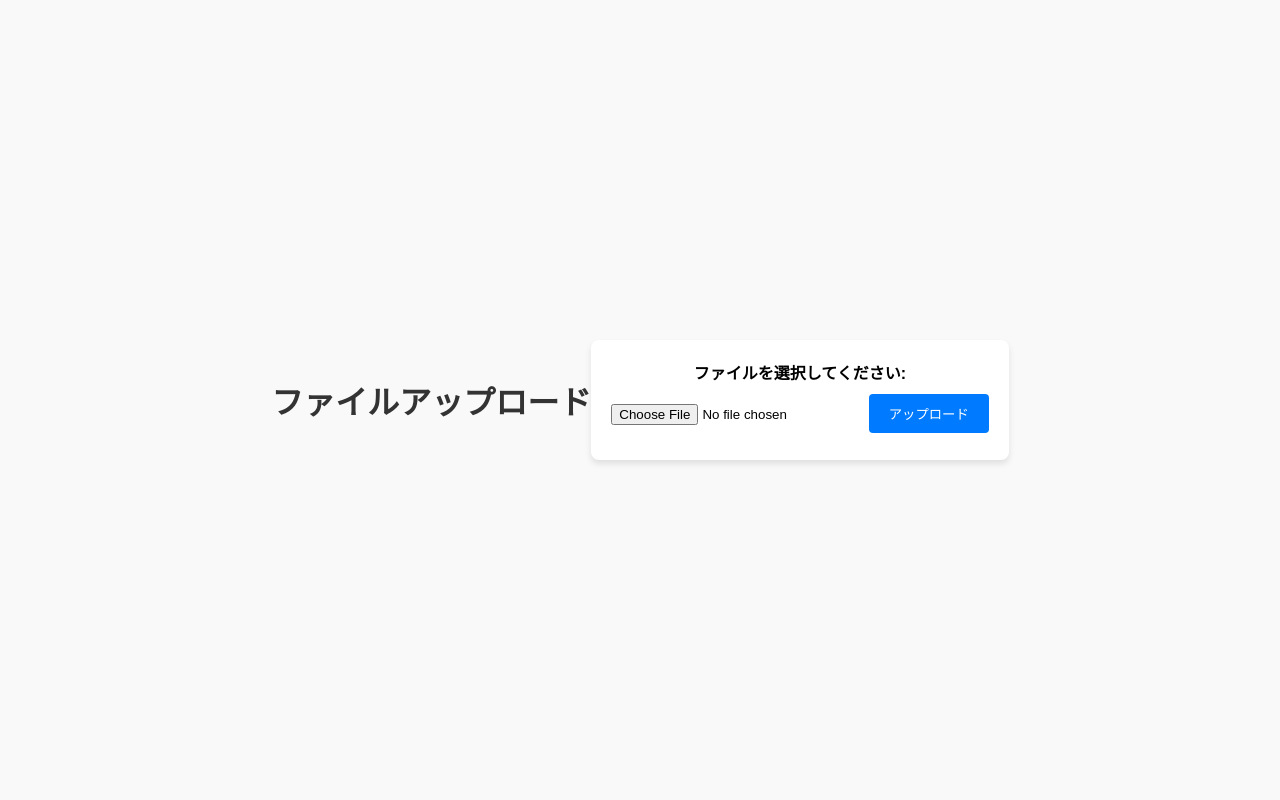
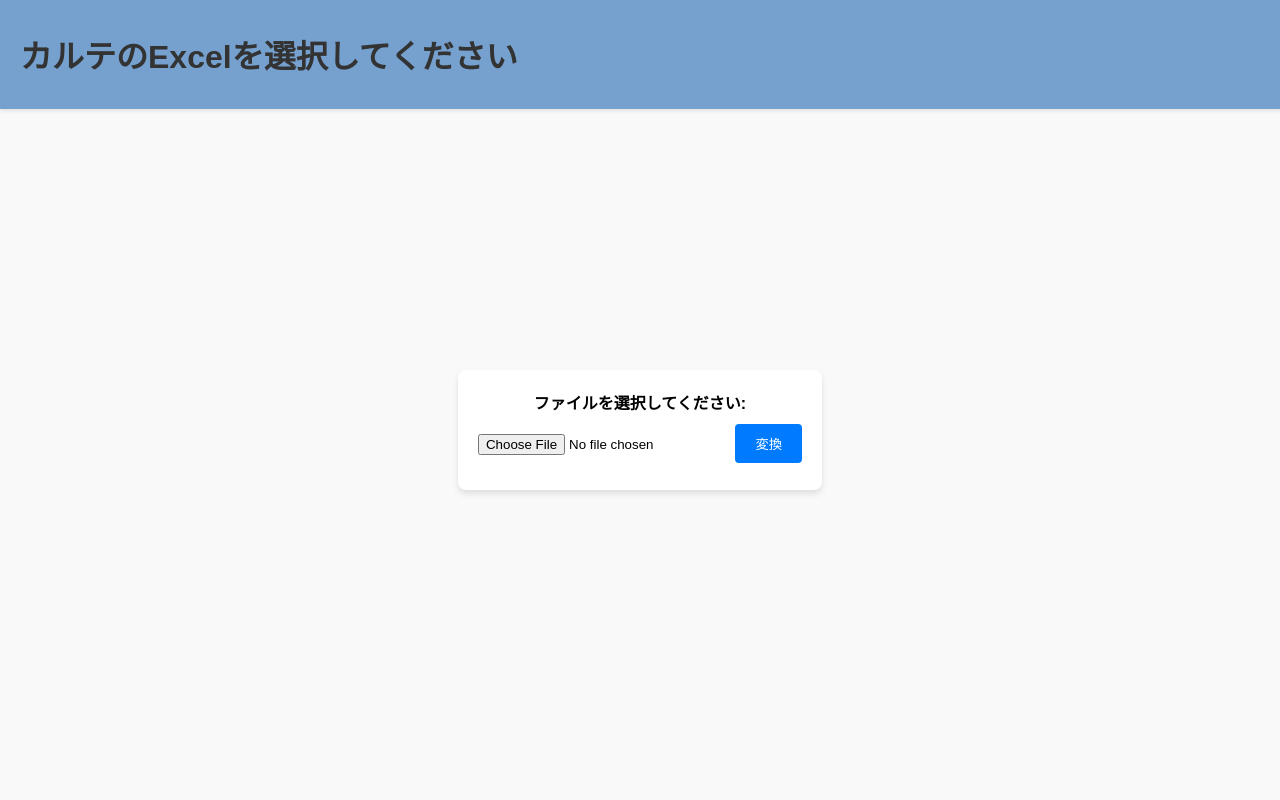
Before and after one commit to FukumotoIkuma/athena_application, a Flask app: page / in a window 1280 px wide. Run offline with Flask 3, Linux system fonts and the light colour scheme.

Commit message:
表示を整えた

```diff
--- a/templates/index.html
+++ b/templates/index.html
@@ -3,17 +3,31 @@
 <head>
     <meta charset="UTF-8">
     <meta name="viewport" content="width=device-width, initial-scale=1.0">
-    <title>ファイルアップロード</title>
+    <title>カルテのExcelをアップロード</title>
     <style>
         body {
             font-family: Arial, sans-serif;
             background-color: #f9f9f9;
             margin: 0;
             padding: 0;
+        }
+        header {
+            background-color: #76a1cf;
+            color: #fff;
+            padding: 10px 20px;
+            position: fixed;
+            top: 0;
+            left: 0;
+            width: 100%;
+            box-shadow: 0 2px 4px rgba(0, 0, 0, 0.1);
+            z-index: 1000;
+        }
+        main {
+            margin-top: 60px; /* ヘッダーの高さ分だけ余白を追加 */
             display: flex;
             justify-content: center;
             align-items: center;
-            height: 100vh;
+            height: calc(100vh - 60px); /* ヘッダーを除いた高さ */
         }
         h1 {
             color: #333;
@@ -44,14 +58,27 @@
         button:hover {
             background-color: #0056b3;
         }
+        .message {
+            margin-top: 10px;
+            color: rgb(0, 0, 0);
+        }
     </style>
 </head>
 <body>
-    <h1>ファイルアップロード</h1>
-    <form action="/upload" method="post" enctype="multipart/form-data">
-        <label for="file">ファイルを選択してください:</label>
-        <input type="file" name="file" id="file">
-        <button type="submit">アップロード</button>
-    </form>
+    <header>
+        <h1>カルテのExcelを選択してください</h1>
+    </header>
+    <main>
+        <form action="/upload" method="post" enctype="multipart/form-data">
+            <label for="file">ファイルを選択してください:</label>
+            <input type="file" name="file" id="file">
+            <button type="submit">変換</button>
+            <!-- メッセージをアップロードフィールドの下に表示 -->
+            {% if message %}
+                <p class="message">{{ message }}</p>
+            {% endif %}
+        </form>
+        <div id="status"></div>
+    </main>
 </body>
 </html>
--- a/window.py
+++ b/window.py
@@ -1,6 +1,7 @@
 import os
 import webview
 from flask import Flask, render_template, request
+import shutil
 
 app = Flask(__name__, static_folder='static')
 UPLOAD_FOLDER = 'uploads'
@@ -14,10 +15,10 @@ def index():
 @app.route('/upload', methods=['POST'])
 def upload_file():
     if 'file' not in request.files:
-        return "ファイルが選択されていません", 400
+        return render_template('index.html', message="ファイルが選択されていません")
     file = request.files['file']
     if file.filename == '':
-        return "ファイル名が空です", 400
+        return render_template('index.html', message="ファイルが選択されていません")
     if file:
         file_path = os.path.join(app.config['UPLOAD_FOLDER'], file.filename)
         file.save(file_path)
@@ -31,5 +32,9 @@ if __name__ == '__main__':
     thread.start()
 
     # Webviewウィンドウを起動
-    webview.create_window("ファイルアップロードアプリ", "http://localhost:65339")
+    webview.create_window("診療申込書作成アプリ", "http://localhost:65339")
     webview.start()
+
+    # uploadフォルダ内のファイルを削除
+
+    shutil.rmtree(UPLOAD_FOLDER)
```
